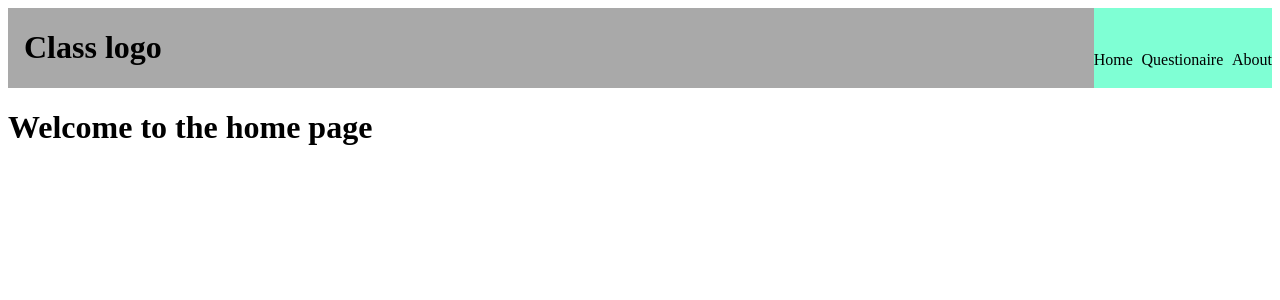
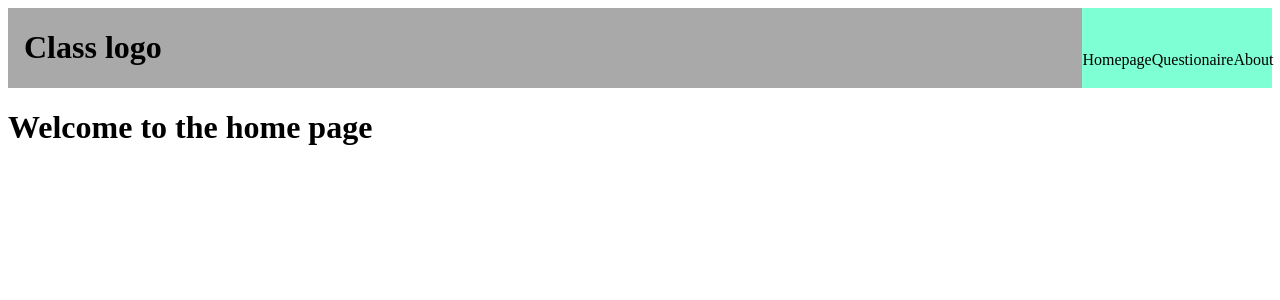
Before and after one commit to Edceebee/my_site, a Django app: page / in a window 1280 px wide. Shown: the top 300 px of the page. Run offline with Django 3.2, Linux system fonts and the light colour scheme.

Commit message:
changing links

```diff
--- a/templates/base.html
+++ b/templates/base.html
@@ -40,7 +40,7 @@
             </div>
 
             <div id="ref-page">
-                <a href="/home" > Home</a>
+                <a href="/home" > Homepage</a>
                 <a href="{% url 'questionaire' %}">Questionaire</a>
                 <a href="{% url 'about' %}">About</a>
             </div>
```
